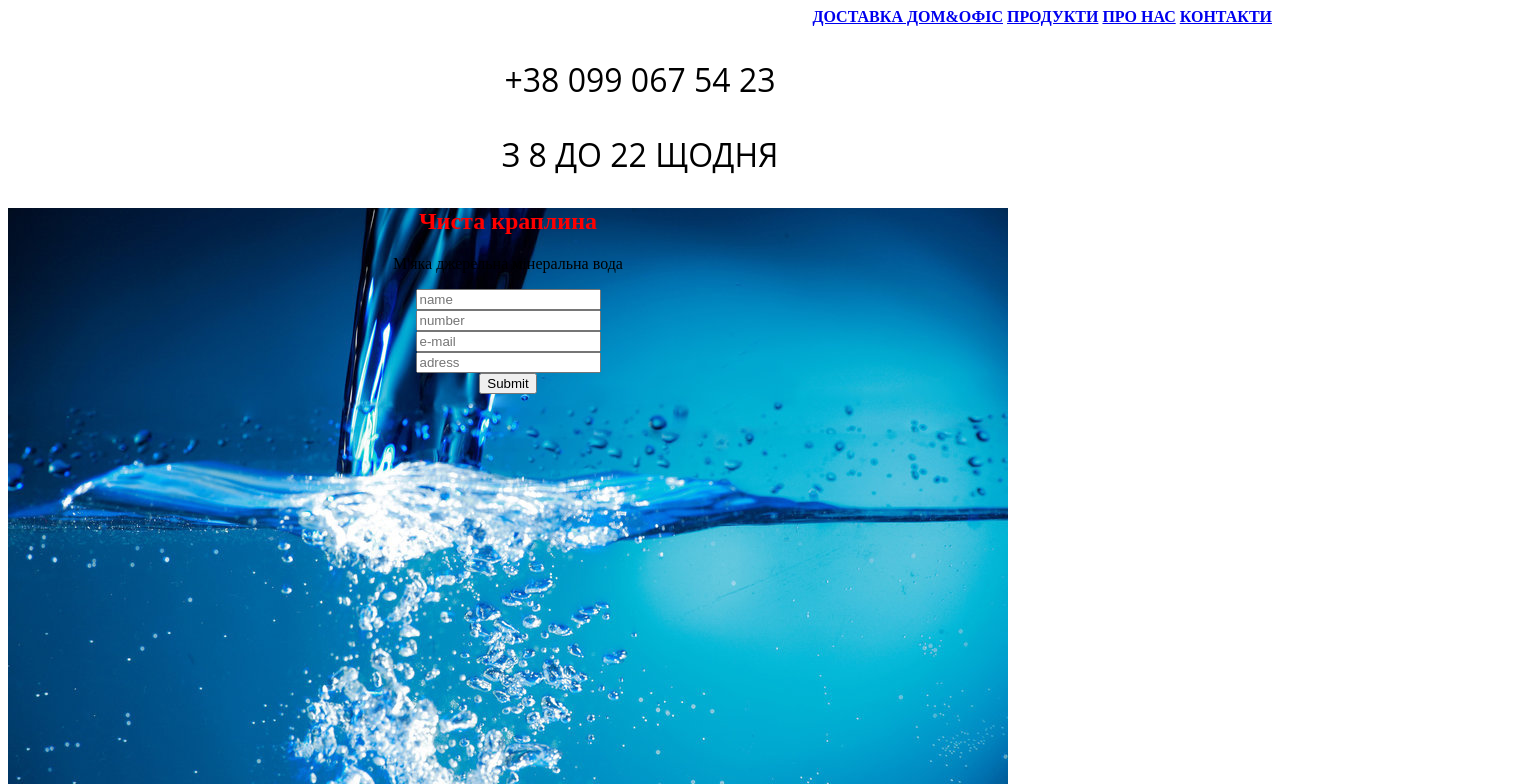
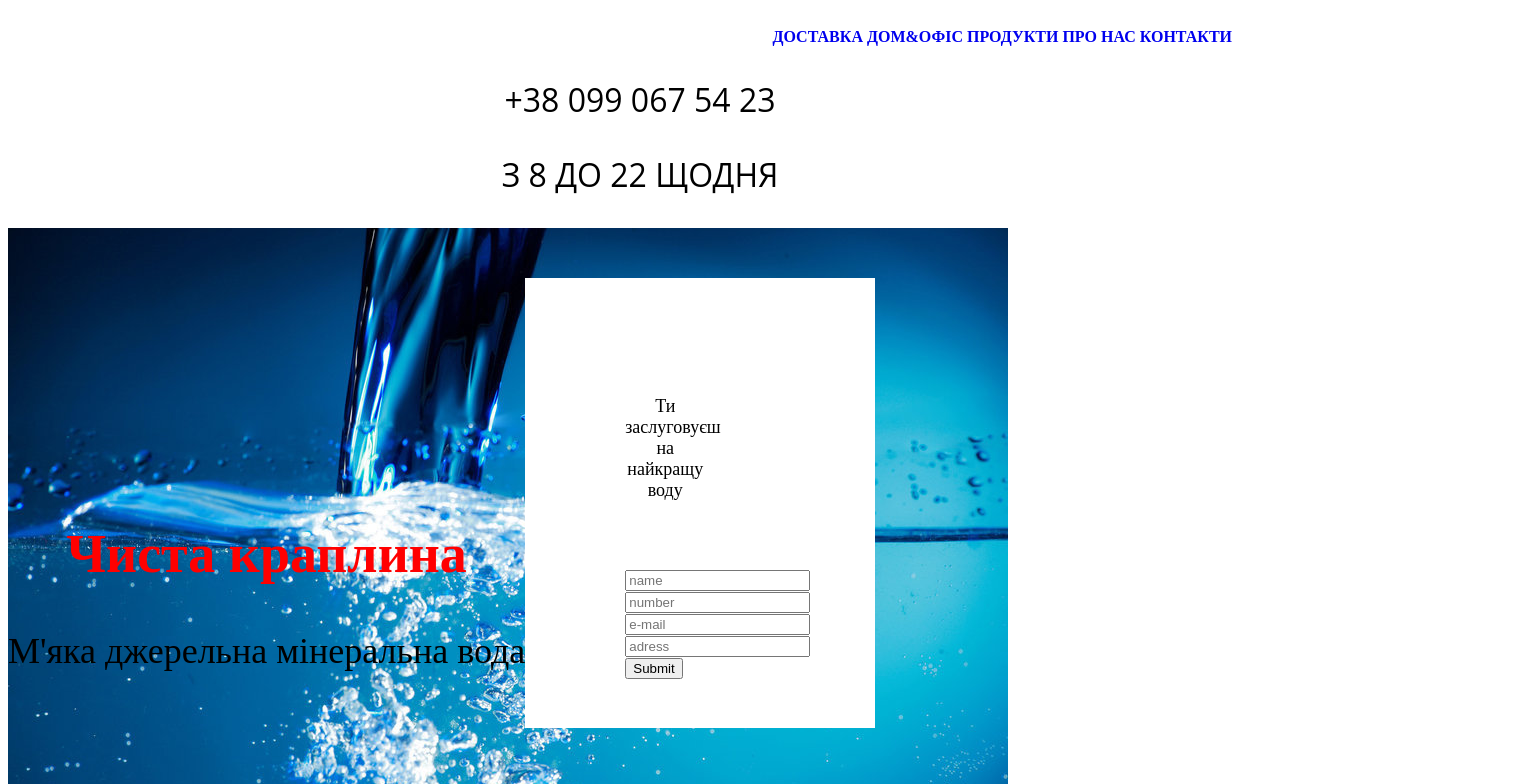
Before and after one commit to Kulinich2/olekfed, a plain HTML site: page index.html in a window 1280 px wide. Shown: the top 784 px of the page, 1522 px wide, since content can reach past the window. Drawn offline with Linux system fonts and the light colour scheme.

Commit message:
changing tags

```diff
--- a/css/index.css
+++ b/css/index.css
@@ -3,8 +3,8 @@ h1 {
 }
 
 img {
-    max-width: 1000px;
-    max-height: 200px;
+    max-width: 200px;
+    max-height: 500px;
 }
 .banner {
     font-family: 'Open Sans', serif;
@@ -18,23 +18,49 @@ img {
     text-align: right;
     text-transform: uppercase;
     font-weight: bold;
-    padding: 0px;
+    padding-right: 40px;
+    padding-top: 20px;
     margin: 20 px;
+
+}
+nav a {
+    text-decoration: none;
 
 }
 .brand {
     background-image: url(../img/soft-water.jpg);
     height: 700px;
     width: 1000px;
+    display: flex;
+    flex-wrap: wrap;
+}
+.brand-content {
     text-align: center;
+    font-size: 36px;
+    font-family: serif;
+    padding-top: 250px;
 }
-
+.delivery-form {
+    padding-left: 100px;
+    padding-top: 100px;
+    height: 250px;
+    margin-top: 50px;
+    padding-right: 150px;
+    padding-bottom: 100px;
+    background-color: white;
+    font-size: 18px;
+    width: 100px;
+}
 .foundation {
     display: flex;
     flex: wrap;
-
 }
 
+.form-blok {
+    padding-bottom: 50px;
+    padding-right: 20px;
+    text-align: center;
+}
 .for-home .for-office {
     display: flex;
 }
@@ -45,11 +71,9 @@ img {
     margin-bottom: 200px;
 
 }
-
 .products {
     display: flex;
 }
-
 .product-card {
     display: flex;
     flex-wrap: wrap;
@@ -58,5 +82,8 @@ img {
 .foundation {
     font-size: 24px;
     font-family: Arial;
-
 }
+.product-lemon {
+    width: 500px;
+    height: 500 px;
+}
--- a/index.html
+++ b/index.html
@@ -1,5 +1,5 @@
 <!DOCTYPE html>
-<html lang="uk">
+<html lang="en">
     <head>
         <meta charset="UTF-8">
         <meta name="viewport" content="width=device-width, initial-scale=1.0">
@@ -22,23 +22,32 @@
             </header>
             <main>
                 <section class="brand">
-            <h1 class="brand-name">Чиста краплина</h1>
-            <p class="brand-text">М'яка джерельна мінеральна вода</p>
+                    <div class="brand-content">
+                        <h1>Чиста краплина</h1>
+                        <p>М'яка джерельна мінеральна вода</p>
+                    </div>
+                    <div class="delivery-form">
+                        <p class="form-blok">Ти заслуговуєш на найкращу воду</p>
                         <form method="POST" action="https://formspree.io/f/mbjpanvg">
                             <label class="forma">
-        <input type="text" name="user name" placeholder="name" required><br>
+                                <input type="text" name="user name" placeholder="name" required>
+                                <br>
                             </label>
                             <label class="forma">
-        <input type="number" name="phone number" placeholder="number" required><br>
+                                <input type="number" name="phone number" placeholder="number" required>
+                                <br>
                             </label>
                             <label class="forma">
-        <input type="email" name="email" placeholder="e-mail" required><br>
+                                <input type="email" name="email" placeholder="e-mail" required>
+                                <br>
                             </label>
                             <label class="forma">
-        <input type="text" name="adress" placeholder="adress" required><br>
+                                <input type="text" name="adress" placeholder="adress" required>
+                                <br>
                             </label>
                             <input class="forma" type="submit">
                         </form>
+                    </div>
                 </section>
                 <article class="foundation">
                     <div>
@@ -69,7 +78,8 @@
                     </div>
                 </div>
                 <div class="product-lemon">
-            <img src="img/lemon-with-ice.jpeg" alt="вода з лимоном та м'ятою"><br>
+                    <img src="img/lemon-with-ice.jpeg" alt="вода з лимоном та м'ятою">
+                    <br>
                     <h2 id="products">Продукти</h2>
                 </div>
                 <section class="products">
@@ -94,11 +104,13 @@
                         <p>Отримай воду із назвою твого бренду- розміщай для впізнаваності у конференц залах чи на реценшені.</p>
                     </div>
                 </section>
-        <div id="about-us"></div>
-            <div class="firm-history"></div>
+                <div id="about-us">
+                    <div class="firm-history">
                         <h3>Про компанію</h3>
                         <p>Чиста сльоза почала свій шлях, як бізнес доствки джерельної води коли засновник фірми Олексій, вирішив доставляти джерельну воду для своєї родини, потім для сімей своїх друзів. Це була маленька сімейна справа по доставці води в будинки по своїй вулиці. Сімейна справа почала рости достатньо швидко і виросла у великий бізнес.</p>
                         <img src="img/glass-of-water.jpg" alt="склянка води">
+                    </div>
+                </div>
                 <section class="partners">
                     <h3>Наші партнери</h3>
                     <img src="icons/kfc.png" alt="ресторан">
@@ -110,8 +122,7 @@
                 <section class="location">
                     <h3>Наші представництва</h3>
                     <img src="img/underwater.jpg" alt="карта">
-                     <iframe src="https://www.google.com/maps/embed?pb=!1m18!1m12!1m3!1d2536.586839824803!2d30.60112161573396!3d50.52325387948547!2m3!1f0!2f0!3f0!3m2!1i1024!2i768!4f13.1!3m3!1m2!1s0x40d4d11046e21e01%3A0xe8393e0572be8682!2z0YPQuy4g0JvQuNGB0LrQvtCy0YHQutCw0Y8sIDcsINCa0LjQtdCyLCAwMjAwMA!5e0!3m2!1sru!2sua!4v1607459748301!5m2!1sru!2sua" width="600" height="450" frameborder="0" style="border:0;" allowfullscreen="" aria-hidden="false" tabindex="0">
-                     </iframe>
+                    <iframe src="https://www.google.com/maps/embed?pb=!1m18!1m12!1m3!1d2536.586839824803!2d30.60112161573396!3d50.52325387948547!2m3!1f0!2f0!3f0!3m2!1i1024!2i768!4f13.1!3m3!1m2!1s0x40d4d11046e21e01%3A0xe8393e0572be8682!2z0YPQuy4g0JvQuNGB0LrQvtCy0YHQutCw0Y8sIDcsINCa0LjQtdCyLCAwMjAwMA!5e0!3m2!1sru!2sua!4v1607459748301!5m2!1sru!2sua" width="600" height="450" frameborder="0" style="border:0;" allowfullscreen="" aria-hidden="false" tabindex="0"></iframe>
                 </section>
                 <section class="garantie">
                     <h3>100% гарантії якості</h3>
@@ -124,23 +135,31 @@
                     <img src="icons/soft-serve.png" alt="development">
                     <label>Soft Serve</label>
                     <img src="icons/microsoft.png" alt="technologies">
-                <label>Mikrosoft</label><br><br>
+                    <label>Mikrosoft</label>
+                    <br>
+                    <br>
                 </section>
                 <form method="POST" action="https://formspree.io/f/mbjpanvg">
                     <label>
-        <input type="text" name="user name" placeholder="name" required><br>
+                        <input type="text" name="user name" placeholder="name" required>
+                        <br>
                     </label>
                     <label>
-        <input type="number" name="phone number" placeholder="number" required><br>
+                        <input type="number" name="phone number" placeholder="number" required>
+                        <br>
                     </label>
                     <label>
-        <input type="email" name="email" placeholder="e-mail" required><br>
+                        <input type="email" name="email" placeholder="e-mail" required>
+                        <br>
                     </label>
                     <label>
-        <input type="text" name="adress" placeholder="adress" required><br>
+                        <input type="text" name="adress" placeholder="adress" required>
+                        <br>
                     </label>
-        <textarea name="message" placeholder="message" required></textarea><br>
-        <input type="submit"><br>
+                    <textarea name="message" placeholder="message" required></textarea>
+                    <br>
+                    <input type="submit">
+                    <br>
                 </form>
             </main>
             <footer>
@@ -159,10 +178,15 @@
             </aside>
             <aside class="logos">
                 <h4>МИ ТУТ</h4>
-                    <a href="https://www.facebook.com/"><img src="icons/facebook.svg" height=40 width=40 alt="лого фейсбук"></a>
-                    <a href="https://www.twitter.com/"><img src="icons/twitter.svg"  height=40 width=40 alt="лого твиттер"></a>
-                    <a href="https://www.instagram.com/"><img src="icons/instagram.svg" height=40 width=40 alt="лого инстаграм"></a>
+                <a href="https://www.facebook.com/">
+                    <img src="icons/facebook.svg" height=40 width=40 alt="лого фейсбук">
+                </a>
+                <a href="https://www.twitter.com/">
+                    <img src="icons/twitter.svg" height=40 width=40 alt="лого твиттер">
+                </a>
+                <a href="https://www.instagram.com/">
+                    <img src="icons/instagram.svg" height=40 width=40 alt="лого инстаграм">
+                </a>
             </aside>
-
         </body>
 </html>
```
Lines whose indentation alone changed are shown as unchanged.
